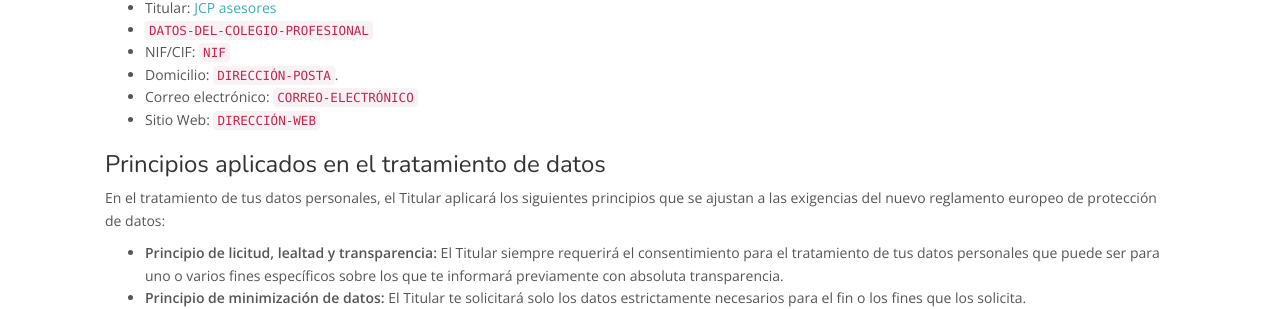
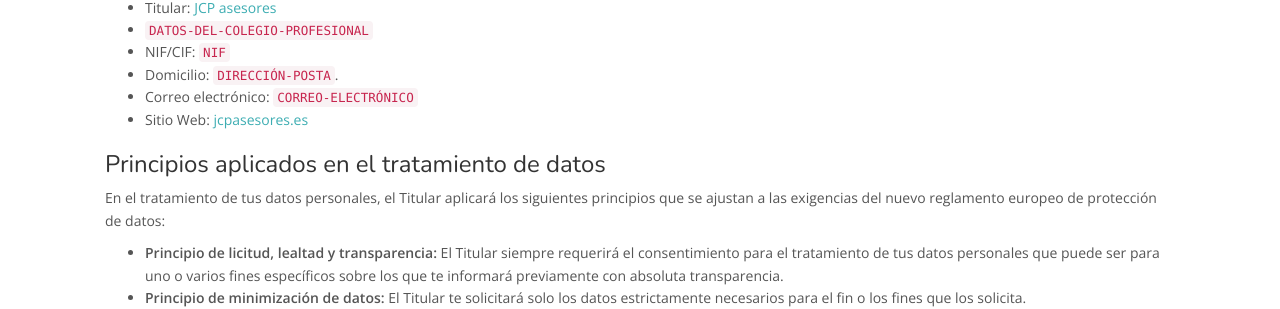
Before and after one commit to MpCity/MpCity.github.io, a Jekyll site: the page built from politica-de-privacidad.html, in a window 1280 px wide and 900 px high. Shown: the part 395-704 px from the top of the window. Built offline with Jekyll 4.4.1, drawn with Linux system fonts in a browser that asks for light colours.

Commit message:
Update politica-de-privacidad.html

```diff
--- a/politica-de-privacidad.html
+++ b/politica-de-privacidad.html
@@ -16,7 +16,7 @@
   <li>NIF/CIF:&nbsp;<code>NIF</code></li>
   <li>Domicilio:&nbsp;<code>DIRECCI&Oacute;N-POSTA</code>.</li>
   <li>Correo electr&oacute;nico:&nbsp;<code>CORREO-ELECTR&Oacute;NICO</code></li>
-  <li>Sitio Web:&nbsp;<code>DIRECCI&Oacute;N-WEB</code></li>
+  <li>Sitio Web:&nbsp;<a href="https://jcpasesores.es">jcpasesores.es</a></li>
   </ul>
   <h3 id="principios-aplicados-en-el-tratamiento-de-datos">Principios aplicados en el tratamiento de datos</h3>
   <p>En el tratamiento de tus datos personales, el Titular aplicar&aacute; los siguientes principios que se ajustan a las exigencias del nuevo reglamento europeo de protecci&oacute;n de datos:</p>
@@ -27,7 +27,7 @@
   <li><strong>Principio de integridad y confidencialidad:</strong>&nbsp;Tus datos ser&aacute;n tratados de tal manera que su seguridad, confidencialidad e integridad est&eacute; garantizada.<br />Debes saber que el Titular toma las precauciones necesarias para evitar el acceso no autorizado o uso indebido de los datos de sus usuarios por parte de terceros.</li>
   </ul>
   <h3 id="obtenci&oacute;n-de-datos-personales">Obtenci&oacute;n de datos personales</h3>
-  <p>Para navegar por&nbsp;<a href="https://jcpasesores.es">jcpasesores.es</a>&nbsp;no es necesario que facilites ning&uacute;n dato personal. Los casos en los que s&iacute; proporcionas tus datos personales son los siguientes:</p>
+  <p>Para navegar por&nbsp;<a href="https://jcpasesores.es">jcpasesores.es</a> no es necesario que facilites ning&uacute;n dato personal. Los casos en los que s&iacute; proporcionas tus datos personales son los siguientes:</p>
   <p><code>ELIMINA LOS QUE NO USES:</code></p>
   <ul>
   <li>Al contactar a trav&eacute;s de los formularios de contacto o enviar un correo electr&oacute;nico.</li>
```
